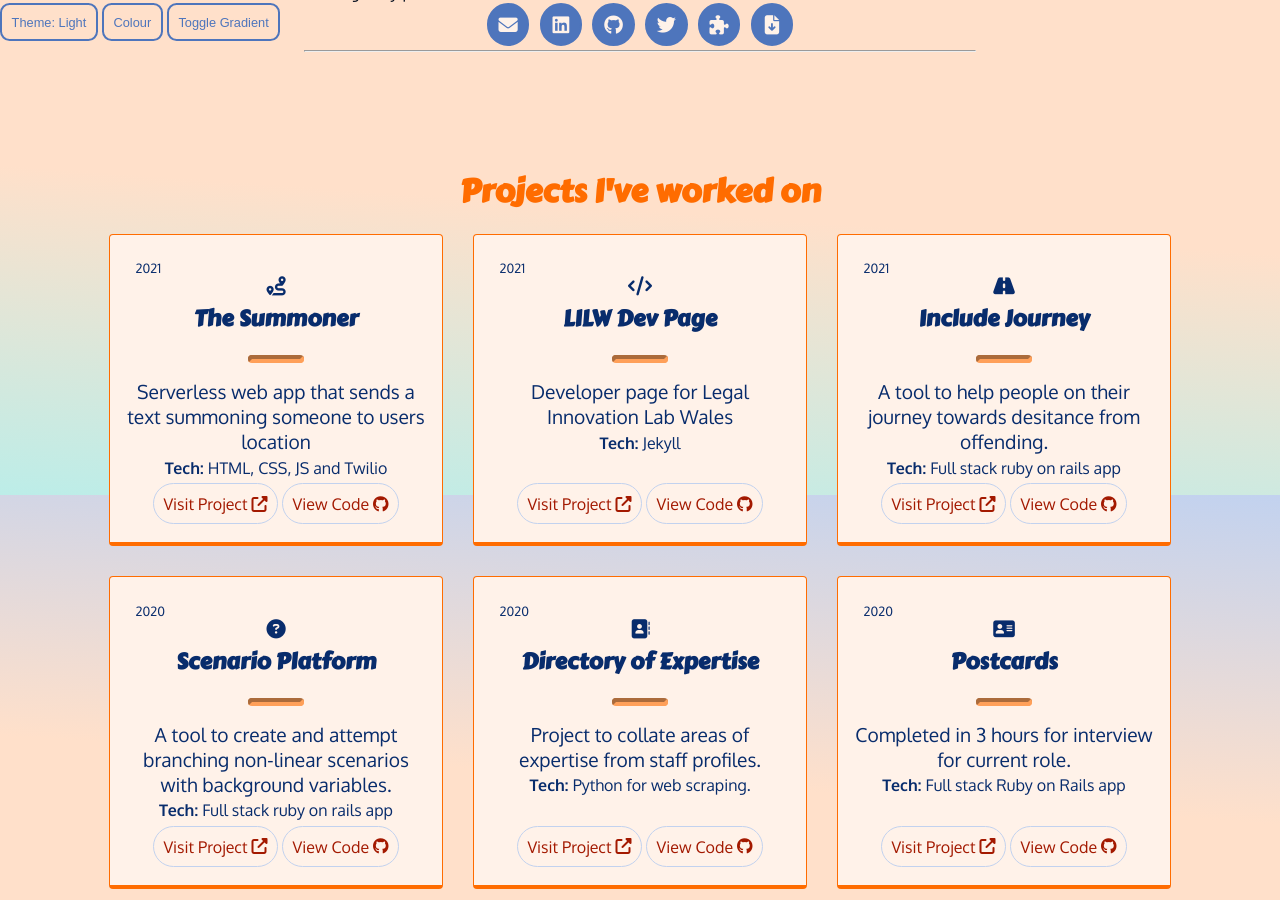
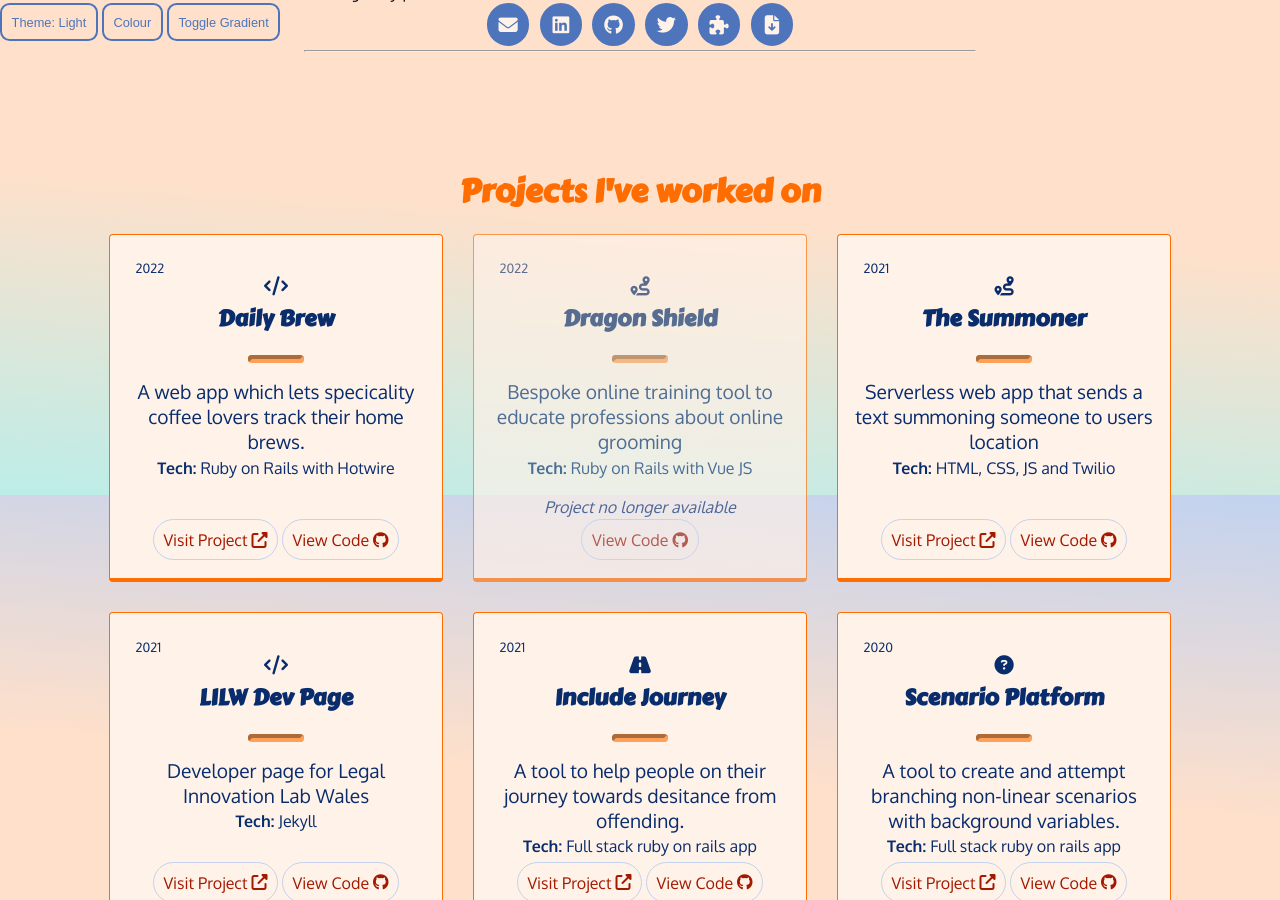
Before and after one commit to phil-6/pr_dev, a Jekyll site: the page built from index.html, in a window 1280 px wide and 900 px high, scrolled down 4005 px. Built offline with Jekyll 4.4.1, drawn with Linux system fonts in a browser that asks for light colours; nearby versions of some CDN libraries.

Commit message:
add dragon sheild and daily brew to projects

```diff
--- a/_data/projects.yml
+++ b/_data/projects.yml
@@ -1,3 +1,20 @@
+- name: Daily Brew
+  available: True
+  link: https://dailybrew.club/
+  year: 2022
+  icon: code
+  description: A web app which lets specicality coffee lovers track their home brews.
+  tech: Ruby on Rails with Hotwire
+  github: https://github.com/phil-6/dailybrew
+
+- name: Dragon Shield
+  available: False
+  link: https://dragon-shield.legaltech.wales
+  year: 2022
+  icon: route
+  description: Bespoke online training tool to educate professions about online grooming
+  tech: Ruby on Rails with Vue JS
+
 - name: The Summoner
   available: True
   link: https://summoner.purpleriver.dev
```
